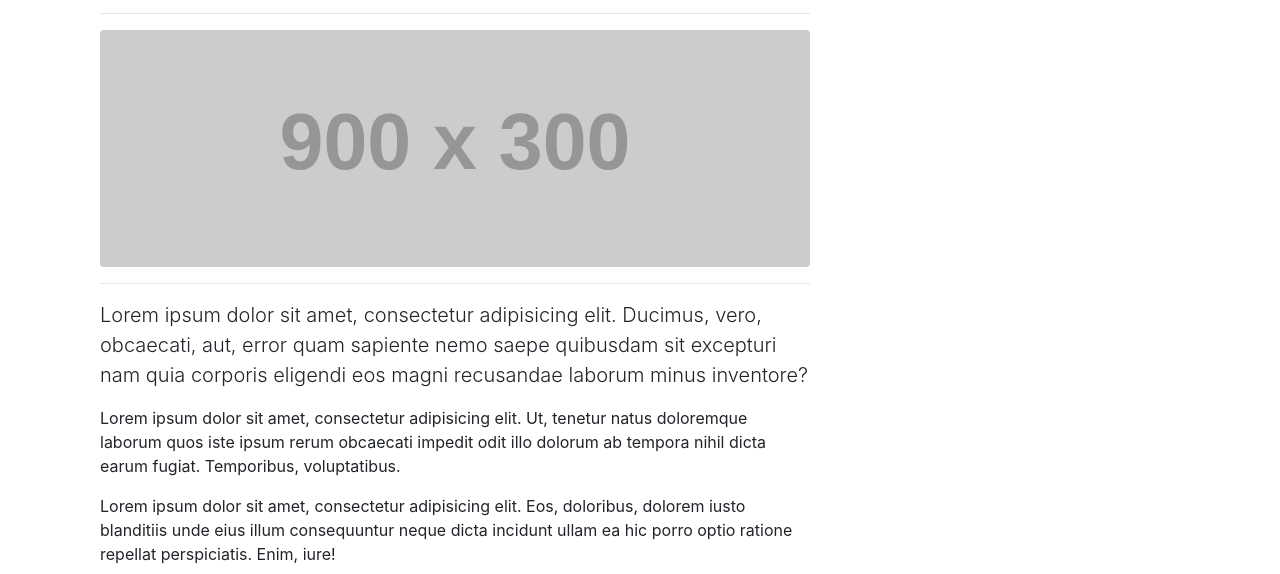
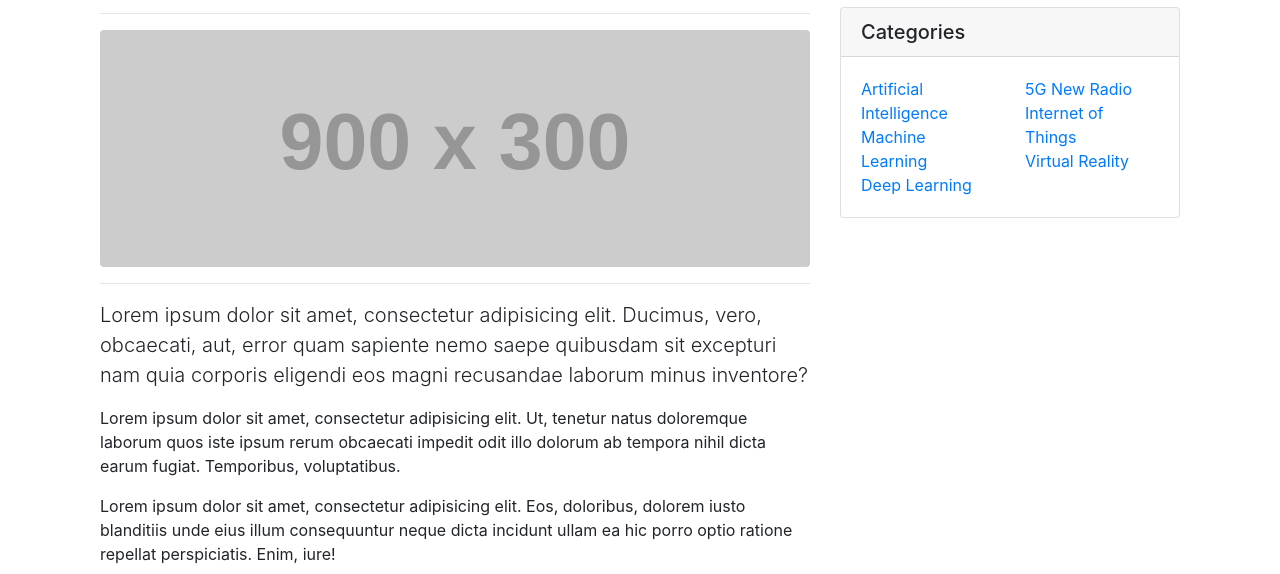
Before and after one commit to ahebwa49/static-fdb, a website: page public/post.html in a window 1280 px wide. Shown: the part 226-800 px from the top of the page. Drawn offline with nearby package versions, Linux system fonts and the light colour scheme; placeholder pictures from the web are drawn by us.

Commit message:
add a categories widget

```diff
--- a/public/post.html
+++ b/public/post.html
@@ -139,6 +139,41 @@
           </div>
         </div>
 
+        <!-- Categories Widget -->
+        <div class="card my-4">
+          <h5 class="card-header">Categories</h5>
+          <div class="card-body">
+            <div class="row">
+              <div class="col-lg-6">
+                <ul class="list-unstyled mb-0">
+                  <li>
+                    <a href="#">Artificial Intelligence</a>
+                  </li>
+                  <li>
+                    <a href="#">Machine Learning</a>
+                  </li>
+                  <li>
+                    <a href="#">Deep Learning</a>
+                  </li>
+                </ul>
+              </div>
+              <div class="col-lg-6">
+                <ul class="list-unstyled mb-0">
+                  <li>
+                    <a href="#">5G New Radio</a>
+                  </li>
+                  <li>
+                    <a href="#">Internet of Things</a>
+                  </li>
+                  <li>
+                    <a href="#">Virtual Reality</a>
+                  </li>
+                </ul>
+              </div>
+            </div>
+          </div>
+        </div>
+
       </div>
 
     </div>
```
